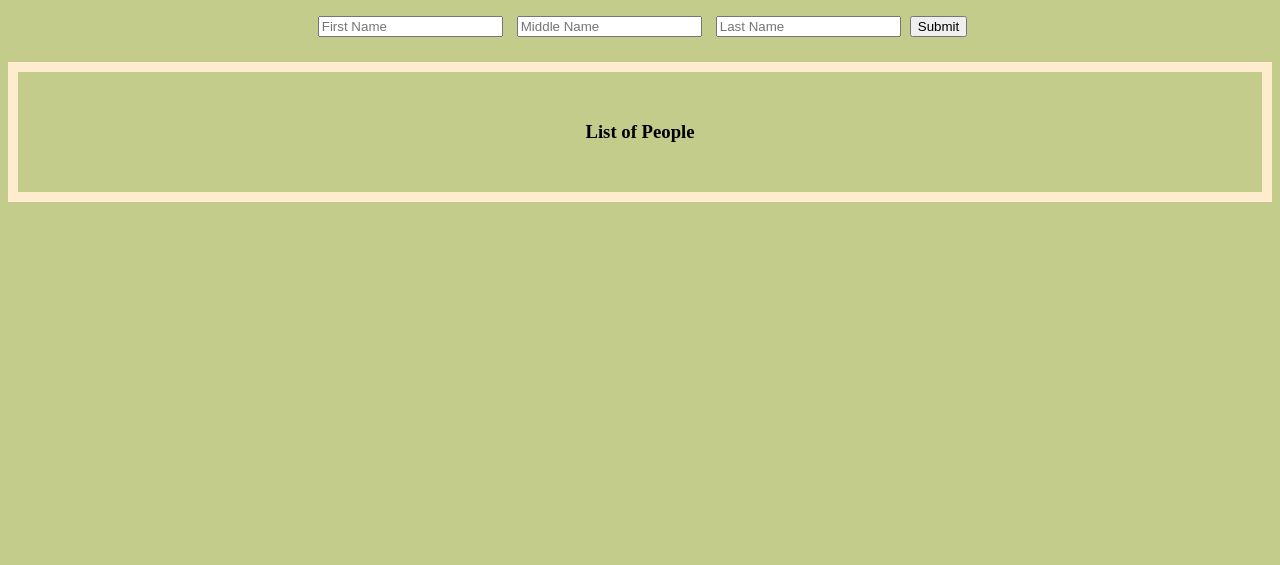
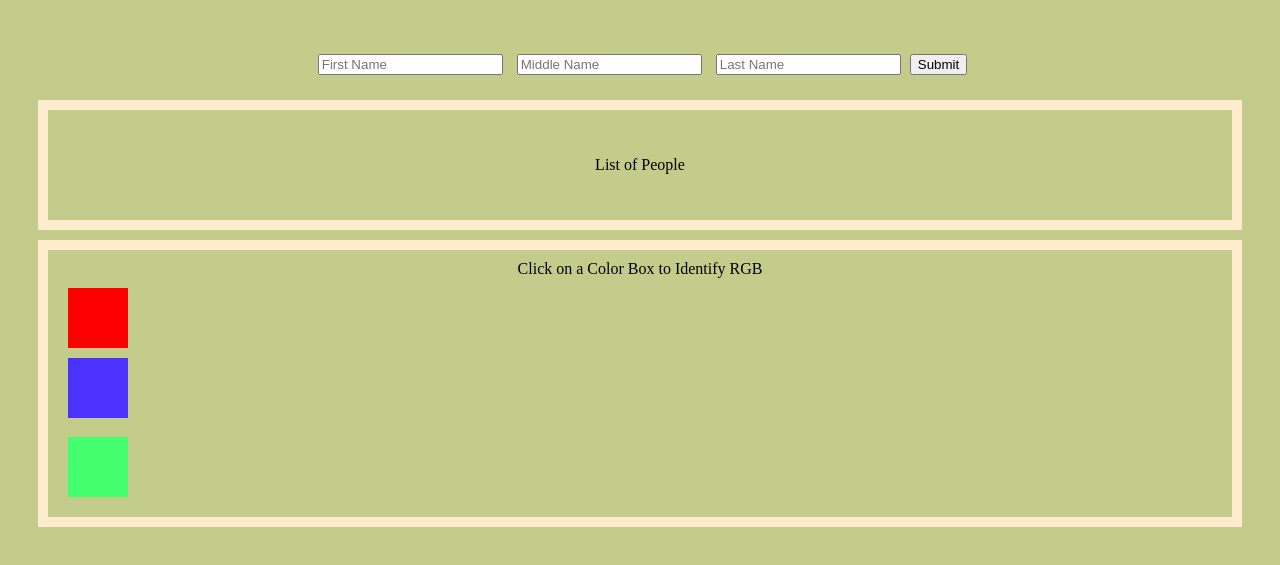
Before and after one commit to CodyNjos/css-html-review, a plain HTML site: page index.html in a window 1280 px wide. Shown: the part 247-812 px from the top of the page. Drawn offline with Linux system fonts and the light colour scheme.

Commit message:
RGB color identifier functional

```diff
--- a/index.html
+++ b/index.html
@@ -7,6 +7,7 @@
     <meta charset="UTF-8">
     <meta name="viewport" content="width=device-width, initial-scale=1.0">
     <title>Document</title>
+
 </head>
 <body>
     <h1>
@@ -20,11 +21,19 @@
     </form>
 
     <div class="info">
-        <h3>List of People</h3>
+        <p>List of People</p>
         <ul id = list>
 
         </ul>
 
     </div>
+    <div class="colors">
+        <span id =colorPost>Click on a Color Box to Identify RGB</span>
+        <h3 class =red></h3>
+        <h3 class = blue><h3>
+        <h3 class = green></h3>
+    </div>
+
 </body>
+
 </html>
--- a/script.js
+++ b/script.js
@@ -4,7 +4,7 @@ function readyNow() {
     $( 'input' ).mouseenter( whiteHighlight );
     $( 'input' ).mouseleave( noHighlight);
     $( '#submitPerson').on( 'click' , submit2);
-
+    $( 'h3').on( 'click' , displayColor);
 }
 
 
@@ -18,12 +18,22 @@ function whiteHighlight() {
 function noHighlight() {
     $( this ).css('border-color' , '')
 }
+function displayColor() {
+
+    let color = $( this ).css( "background-color" );
+    console.log(color);
+    $("#colorPost").html('' + color)
+    }
 function submit(firstName, middleName , lastName) {
 
     const personSubmit = {
         first : firstName,
         middle : middleName ,
         last : lastName,
+    }
+    if( firstName === '' && lastName === ''){
+        alert ('Please Enter, At Minimun, A First And Last Name')
+        return false;
     }
     person.push(personSubmit);
     console.log(person);
--- a/style.css
+++ b/style.css
@@ -7,11 +7,16 @@ h1{
     font-family: 'Courier New', Courier, monospace;
 
 }
+p{
+    text-align: center;
+}
 h3{
     text-align: center;
 }
 body{
     background-color:#c4cc8c;
+    padding: 30px;
+
 }
 #person{
     padding: 20px;
@@ -24,3 +29,30 @@ body{
 input{
     margin: 5px;
 }
+.red{
+
+    background-color: red;
+    height: 60px;
+    width: 60px;
+    margin: 10px;
+}
+.green{
+
+    background-color: #44ff6d;
+    height: 60px;
+    width: 60px;
+    margin: 10px;
+}
+.blue{
+
+    background-color: rgb(75,50,255);
+    height: 60px;
+    width: 60px;
+    margin: 10px;
+}
+.colors{
+    border:solid 10px blanchedalmond;
+    padding: 10px;
+    margin-top: 10px;
+    text-align: center;
+}
```
